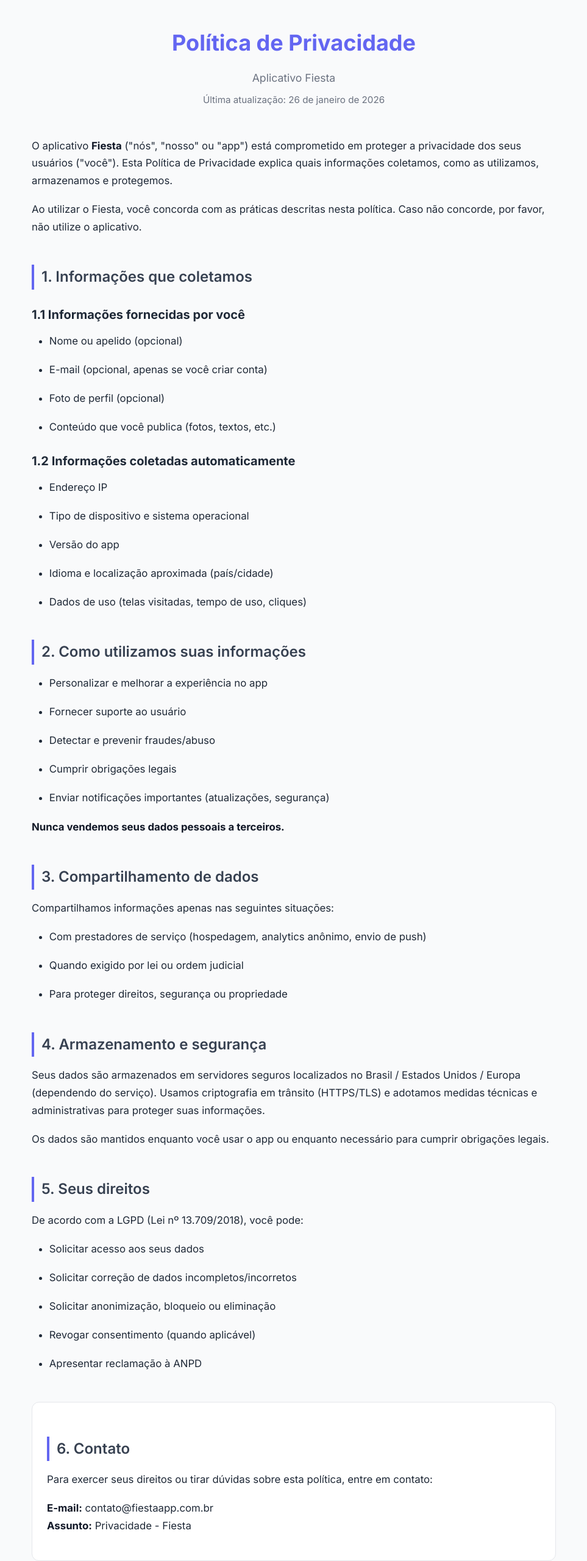
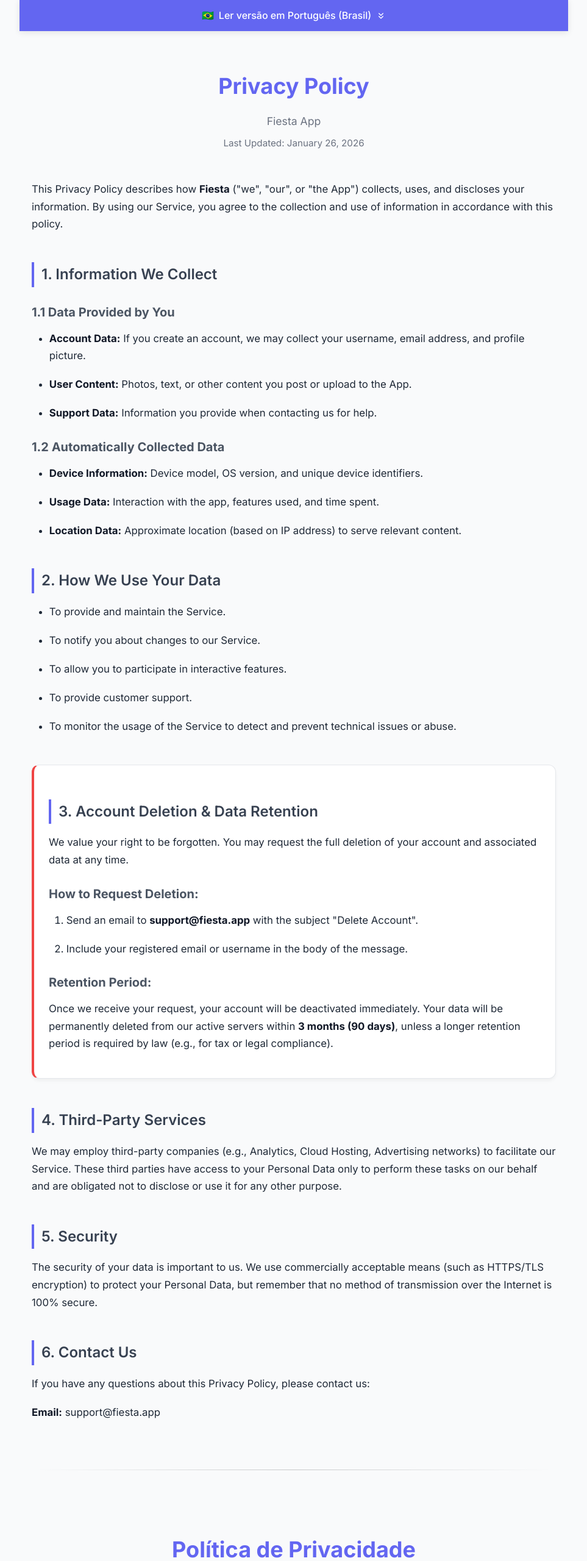
Before and after one commit to ssrcti/fiesta.app, a plain HTML site: page index.html in a window 1280 px wide. Shown: the top 2560 px of the page at 61% size, without its empty margins (158-1121 px from the left). Drawn offline with Linux system fonts and the light colour scheme.

Commit message:
feat: terms

```diff
--- a/index.html
+++ b/index.html
@@ -1,211 +1,173 @@
 <!DOCTYPE html>
-<html lang="pt-BR">
+<html lang="en">
 <head>
     <meta charset="UTF-8" />
     <meta name="viewport" content="width=device-width, initial-scale=1.0"/>
-    <title>Política de Privacidade - Fiesta</title>
+    <title>Privacy Policy & Terms - Fiesta</title>
 
-    <meta name="description" content="Política de Privacidade do aplicativo Fiesta - Como tratamos seus dados pessoais."/>
+    <meta name="description" content="Privacy Policy for Fiesta App. Information about data usage and account deletion."/>
 
-    <!-- Estilo simples inline + Google Fonts -->
     <link rel="preconnect" href="https://fonts.googleapis.com">
     <link rel="preconnect" href="https://fonts.gstatic.com" crossorigin>
     <link href="https://fonts.googleapis.com/css2?family=Inter:wght@400;500;600;700&display=swap" rel="stylesheet">
 
-    <style>
-        :root {
-            --primary: #6366f1;       /* cor principal (índigo) */
-            --text: #1f2937;
-            --light: #f9fafb;
-            --gray: #6b7280;
-            --border: #e5e7eb;
-        }
-
-        * {
-            margin: 0;
-            padding: 0;
-            box-sizing: border-box;
-        }
-
-        body {
-            font-family: 'Inter', system-ui, -apple-system, sans-serif;
-            line-height: 1.7;
-            color: var(--text);
-            background: var(--light);
-            max-width: 900px;
-            margin: 0 auto;
-            padding: 40px 20px;
-        }
-
-        header {
-            text-align: center;
-            margin-bottom: 48px;
-        }
-
-        h1 {
-            font-size: 2.25rem;
-            font-weight: 700;
-            color: var(--primary);
-            margin-bottom: 12px;
-        }
-
-        .subtitle {
-            color: var(--gray);
-            font-size: 1.1rem;
-        }
-
-        .last-update {
-            color: var(--gray);
-            font-size: 0.95rem;
-            margin-top: 8px;
-        }
-
-        section {
-            margin-bottom: 48px;
-        }
-
-        h2 {
-            font-size: 1.5rem;
-            font-weight: 600;
-            color: #374151;
-            margin: 32px 0 16px;
-            border-left: 4px solid var(--primary);
-            padding-left: 12px;
-        }
-
-        h3 {
-            font-size: 1.25rem;
-            margin: 24px 0 12px;
-        }
-
-        p, li {
-            margin-bottom: 1.1em;
-            font-size: 1.05rem;
-        }
-
-        ul, ol {
-            margin-left: 1.8em;
-            margin-bottom: 1.2em;
-        }
-
-        strong {
-            color: #111827;
-        }
-
-        .contact {
-            background: white;
-            border: 1px solid var(--border);
-            border-radius: 12px;
-            padding: 24px;
-            margin-top: 32px;
-        }
-
-        footer {
-            text-align: center;
-            margin-top: 64px;
-            padding-top: 32px;
-            border-top: 1px solid var(--border);
-            color: var(--gray);
-            font-size: 0.95rem;
-        }
-
-        @media (max-width: 600px) {
-            body { padding: 24px 16px; }
-            h1 { font-size: 1.9rem; }
-        }
-    </style>
+    <link rel="stylesheet" href="style.css">
 </head>
 <body>
 
-<header>
-    <h1>Política de Privacidade</h1>
-    <div class="subtitle">Aplicativo Fiesta</div>
-    <div class="last-update">Última atualização: 26 de janeiro de 2026</div>
-</header>
+<div class="lang-jump">
+    <a href="#pt-version">
+        <span>🇧🇷</span>
+        Ler versão em Português (Brasil)
+        <svg xmlns="http://www.w3.org/2000/svg" width="16" height="16" viewBox="0 0 24 24" fill="none" stroke="currentColor" stroke-width="2" stroke-linecap="round" stroke-linejoin="round"><path d="M7 13l5 5 5-5M7 6l5 5 5-5"/></svg>
+    </a>
+</div>
 
-<main>
+<main id="en-version">
+    <header>
+        <h1>Privacy Policy</h1>
+        <div class="subtitle">Fiesta App</div>
+        <div class="last-update">Last Updated: January 26, 2026</div>
+    </header>
+
     <section>
-        <p>O aplicativo <strong>Fiesta</strong> ("nós", "nosso" ou "app") está comprometido em proteger a privacidade dos seus usuários ("você"). Esta Política de Privacidade explica quais informações coletamos, como as utilizamos, armazenamos e protegemos.</p>
-        <p>Ao utilizar o Fiesta, você concorda com as práticas descritas nesta política. Caso não concorde, por favor, não utilize o aplicativo.</p>
+        <p>This Privacy Policy describes how <strong>Fiesta</strong> ("we", "our", or "the App") collects, uses, and discloses your information. By using our Service, you agree to the collection and use of information in accordance with this policy.</p>
     </section>
 
     <section>
-        <h2>1. Informações que coletamos</h2>
+        <h2>1. Information We Collect</h2>
 
-        <h3>1.1 Informações fornecidas por você</h3>
+        <h3>1.1 Data Provided by You</h3>
         <ul>
-            <li>Nome ou apelido (opcional)</li>
-            <li>E-mail (opcional, apenas se você criar conta)</li>
-            <li>Foto de perfil (opcional)</li>
-            <li>Conteúdo que você publica (fotos, textos, etc.)</li>
+            <li><strong>Account Data:</strong> If you create an account, we may collect your username, email address, and profile picture.</li>
+            <li><strong>User Content:</strong> Photos, text, or other content you post or upload to the App.</li>
+            <li><strong>Support Data:</strong> Information you provide when contacting us for help.</li>
         </ul>
 
-        <h3>1.2 Informações coletadas automaticamente</h3>
+        <h3>1.2 Automatically Collected Data</h3>
         <ul>
-            <li>Endereço IP</li>
-            <li>Tipo de dispositivo e sistema operacional</li>
-            <li>Versão do app</li>
-            <li>Idioma e localização aproximada (país/cidade)</li>
-            <li>Dados de uso (telas visitadas, tempo de uso, cliques)</li>
+            <li><strong>Device Information:</strong> Device model, OS version, and unique device identifiers.</li>
+            <li><strong>Usage Data:</strong> Interaction with the app, features used, and time spent.</li>
+            <li><strong>Location Data:</strong> Approximate location (based on IP address) to serve relevant content.</li>
         </ul>
     </section>
 
     <section>
-        <h2>2. Como utilizamos suas informações</h2>
+        <h2>2. How We Use Your Data</h2>
         <ul>
-            <li>Personalizar e melhorar a experiência no app</li>
-            <li>Fornecer suporte ao usuário</li>
-            <li>Detectar e prevenir fraudes/abuso</li>
-            <li>Cumprir obrigações legais</li>
-            <li>Enviar notificações importantes (atualizações, segurança)</li>
+            <li>To provide and maintain the Service.</li>
+            <li>To notify you about changes to our Service.</li>
+            <li>To allow you to participate in interactive features.</li>
+            <li>To provide customer support.</li>
+            <li>To monitor the usage of the Service to detect and prevent technical issues or abuse.</li>
         </ul>
-        <p><strong>Nunca vendemos seus dados pessoais a terceiros.</strong></p>
+    </section>
+
+    <section class="deletion-box">
+        <h2>3. Account Deletion & Data Retention</h2>
+        <p>We value your right to be forgotten. You may request the full deletion of your account and associated data at any time.</p>
+
+        <h3>How to Request Deletion:</h3>
+        <ol>
+            <li>Send an email to <strong>support@fiesta.app</strong> with the subject "Delete Account".</li>
+            <li>Include your registered email or username in the body of the message.</li>
+        </ol>
+
+        <h3>Retention Period:</h3>
+        <p>Once we receive your request, your account will be deactivated immediately. Your data will be permanently deleted from our active servers within <strong>3 months (90 days)</strong>, unless a longer retention period is required by law (e.g., for tax or legal compliance).</p>
     </section>
 
     <section>
-        <h2>3. Compartilhamento de dados</h2>
-        <p>Compartilhamos informações apenas nas seguintes situações:</p>
+        <h2>4. Third-Party Services</h2>
+        <p>We may employ third-party companies (e.g., Analytics, Cloud Hosting, Advertising networks) to facilitate our Service. These third parties have access to your Personal Data only to perform these tasks on our behalf and are obligated not to disclose or use it for any other purpose.</p>
+    </section>
+
+    <section>
+        <h2>5. Security</h2>
+        <p>The security of your data is important to us. We use commercially acceptable means (such as HTTPS/TLS encryption) to protect your Personal Data, but remember that no method of transmission over the Internet is 100% secure.</p>
+    </section>
+
+    <section>
+        <h2>6. Contact Us</h2>
+        <p>If you have any questions about this Privacy Policy, please contact us:</p>
+        <p><strong>Email:</strong> support@fiesta.app</p>
+    </section>
+</main>
+<hr class="language-divider">
+
+
+<main id="pt-version">
+    <header>
+        <h1>Política de Privacidade</h1>
+        <div class="subtitle">Aplicativo Fiesta</div>
+        <div class="last-update">Última atualização: 26 de janeiro de 2026</div>
+    </header>
+
+    <section>
+        <p>Esta Política de Privacidade descreve como o <strong>Fiesta</strong> ("nós", "nosso" ou "o App") coleta, usa e divulga suas informações. Ao usar nosso Serviço, você concorda com a coleta e uso de informações de acordo com esta política.</p>
+    </section>
+
+    <section>
+        <h2>1. Informações que Coletamos</h2>
+
+        <h3>1.1 Dados Fornecidos por Você</h3>
         <ul>
-            <li>Com prestadores de serviço (hospedagem, analytics anônimo, envio de push)</li>
-            <li>Quando exigido por lei ou ordem judicial</li>
-            <li>Para proteger direitos, segurança ou propriedade</li>
+            <li><strong>Dados da Conta:</strong> Se criar uma conta, podemos coletar nome de usuário, e-mail e foto de perfil.</li>
+            <li><strong>Conteúdo do Usuário:</strong> Fotos, textos ou outros conteúdos que você publica ou carrega no App.</li>
+            <li><strong>Dados de Suporte:</strong> Informações enviadas ao entrar em contato conosco para ajuda.</li>
+        </ul>
+
+        <h3>1.2 Dados Coletados Automaticamente</h3>
+        <ul>
+            <li><strong>Informações do Dispositivo:</strong> Modelo, versão do sistema operacional e identificadores únicos.</li>
+            <li><strong>Dados de Uso:</strong> Interações com o app, recursos utilizados e tempo de uso.</li>
+            <li><strong>Dados de Localização:</strong> Localização aproximada (baseada no IP) para oferecer conteúdo relevante.</li>
         </ul>
     </section>
 
     <section>
-        <h2>4. Armazenamento e segurança</h2>
-        <p>Seus dados são armazenados em servidores seguros localizados no Brasil / Estados Unidos / Europa (dependendo do serviço). Usamos criptografia em trânsito (HTTPS/TLS) e adotamos medidas técnicas e administrativas para proteger suas informações.</p>
-        <p>Os dados são mantidos enquanto você usar o app ou enquanto necessário para cumprir obrigações legais.</p>
+        <h2>2. Como Usamos seus Dados</h2>
+        <ul>
+            <li>Para fornecer e manter o Serviço funcionando.</li>
+            <li>Para notificar sobre alterações no Serviço.</li>
+            <li>Para permitir a participação em recursos interativos.</li>
+            <li>Para fornecer suporte ao cliente.</li>
+            <li>Para monitorar o uso do Serviço e prevenir problemas técnicos ou abusos.</li>
+        </ul>
+    </section>
+
+    <section class="deletion-box">
+        <h2>3. Exclusão de Conta e Retenção de Dados</h2>
+        <p>Respeitamos seu direito ao esquecimento. Você pode solicitar a exclusão completa da sua conta e dados associados a qualquer momento.</p>
+
+        <h3>Como Solicitar a Exclusão:</h3>
+        <ol>
+            <li>Envie um e-mail para <strong>ssrc.tic@gmail.com</strong> com o assunto "Excluir Conta".</li>
+            <li>Inclua seu e-mail cadastrado ou nome de usuário no corpo da mensagem.</li>
+        </ol>
+
+        <h3>Prazo de Exclusão:</h3>
+        <p>Assim que recebermos sua solicitação, sua conta será desativada. Seus dados serão permanentemente excluídos de nossos servidores ativos no prazo de <strong>3 meses (90 dias)</strong>, exceto se um período de retenção maior for exigido por lei (ex: cumprimento de obrigações legais ou fiscais).</p>
     </section>
 
     <section>
-        <h2>5. Seus direitos</h2>
-        <p>De acordo com a LGPD (Lei nº 13.709/2018), você pode:</p>
-        <ul>
-            <li>Solicitar acesso aos seus dados</li>
-            <li>Solicitar correção de dados incompletos/incorretos</li>
-            <li>Solicitar anonimização, bloqueio ou eliminação</li>
-            <li>Revogar consentimento (quando aplicável)</li>
-            <li>Apresentar reclamação à ANPD</li>
-        </ul>
-    </section>
-
-    <section class="contact">
-        <h2>6. Contato</h2>
-        <p>Para exercer seus direitos ou tirar dúvidas sobre esta política, entre em contato:</p>
-        <p><strong>E-mail:</strong> contato@fiestaapp.com.br<br>
-            <strong>Assunto:</strong> Privacidade - Fiesta</p>
+        <h2>4. Serviços de Terceiros</h2>
+        <p>Podemos contratar empresas terceirizadas (ex: Analytics, Hospedagem em Nuvem, Redes de Anúncios) para facilitar nosso Serviço. Esses terceiros têm acesso aos seus Dados Pessoais apenas para realizar essas tarefas em nosso nome e são obrigados a não divulgá-los ou usá-los para qualquer outra finalidade.</p>
     </section>
 
     <section>
-        <h2>7. Alterações nesta política</h2>
-        <p>Podemos atualizar esta política periodicamente. A versão atual sempre estará disponível nesta página. Recomendamos verificar de tempos em tempos.</p>
-        <p>Continuar usando o app após alterações significa que você aceita a nova versão da política.</p>
+        <h2>5. Segurança</h2>
+        <p>A segurança dos seus dados é importante para nós. Utilizamos meios comercialmente aceitáveis (como criptografia HTTPS/TLS) para proteger seus Dados Pessoais, mas lembre-se de que nenhum método de transmissão pela Internet é 100% seguro.</p>
+    </section>
+
+    <section>
+        <h2>6. Contato</h2>
+        <p>Se você tiver dúvidas sobre esta Política de Privacidade, entre em contato:</p>
+        <p><strong>E-mail:</strong>ssrc.tic@gmail.com</p>
     </section>
 </main>
-
 <footer>
-    <p>© 2025–2026 Fiesta. Todos os direitos reservados.</p>
+    <p>© 2025–2026 Fiesta. All rights reserved. / Todos os direitos reservados.</p>
 </footer>
 
 </body>
--- /dev/null
+++ b/style.css
@@ -0,0 +1,150 @@
+:root {
+    --primary: #6366f1;
+    --text: #1f2937;
+    --light: #f9fafb;
+    --gray: #6b7280;
+    --border: #e5e7eb;
+    --bg-white: #ffffff;
+}
+
+* {
+    margin: 0;
+    padding: 0;
+    box-sizing: border-box;
+}
+
+body {
+    font-family: 'Inter', system-ui, -apple-system, sans-serif;
+    line-height: 1.7;
+    color: var(--text);
+    background: var(--light);
+    max-width: 900px;
+    margin: 0 auto;
+    padding: 0 20px 40px 20px;
+}
+
+.lang-jump {
+    background-color: var(--primary);
+    color: white;
+    text-align: center;
+    padding: 12px;
+    position: sticky;
+    top: 0;
+    z-index: 100;
+    margin: 0 -20px 40px -20px;
+    box-shadow: 0 2px 10px rgba(0,0,0,0.1);
+    font-weight: 500;
+}
+
+.lang-jump a {
+    color: white;
+    text-decoration: none;
+    display: inline-flex;
+    align-items: center;
+    gap: 8px;
+}
+
+.lang-jump a:hover {
+    text-decoration: underline;
+}
+
+header {
+    text-align: center;
+    margin-bottom: 48px;
+    padding-top: 20px;
+}
+
+h1 {
+    font-size: 2.25rem;
+    font-weight: 700;
+    color: var(--primary);
+    margin-bottom: 12px;
+}
+
+.subtitle {
+    color: var(--gray);
+    font-size: 1.1rem;
+}
+
+.last-update {
+    color: var(--gray);
+    font-size: 0.95rem;
+    margin-top: 8px;
+}
+
+section {
+    margin-bottom: 48px;
+}
+
+h2 {
+    font-size: 1.5rem;
+    font-weight: 600;
+    color: #374151;
+    margin: 32px 0 16px;
+    border-left: 4px solid var(--primary);
+    padding-left: 12px;
+}
+
+h3 {
+    font-size: 1.25rem;
+    margin: 24px 0 12px;
+    color: #4b5563;
+}
+
+p, li {
+    margin-bottom: 1.1em;
+    font-size: 1.05rem;
+}
+
+ul, ol {
+    margin-left: 1.8em;
+    margin-bottom: 1.2em;
+}
+
+strong {
+    color: #111827;
+}
+
+a {
+    color: var(--primary);
+    text-decoration: none;
+}
+
+a:hover {
+    text-decoration: underline;
+}
+
+.contact, .deletion-box {
+    background: var(--bg-white);
+    border: 1px solid var(--border);
+    border-radius: 12px;
+    padding: 24px;
+    margin-top: 32px;
+    box-shadow: 0 4px 6px -1px rgba(0, 0, 0, 0.05);
+}
+
+.deletion-box {
+    border-left: 4px solid #ef4444;
+}
+
+.language-divider {
+    margin: 80px 0;
+    border: 0;
+    height: 1px;
+    background-image: linear-gradient(to right, rgba(0, 0, 0, 0), rgba(0, 0, 0, 0.2), rgba(0, 0, 0, 0));
+}
+
+footer {
+    text-align: center;
+    margin-top: 64px;
+    padding-top: 32px;
+    border-top: 1px solid var(--border);
+    color: var(--gray);
+    font-size: 0.95rem;
+}
+
+@media (max-width: 600px) {
+    body { padding: 0 16px 24px 16px; }
+    h1 { font-size: 1.9rem; }
+    .lang-jump { margin: 0 -16px 30px -16px; }
+}
```
Also changed, not shown: assets/css/style.css (deleted).
